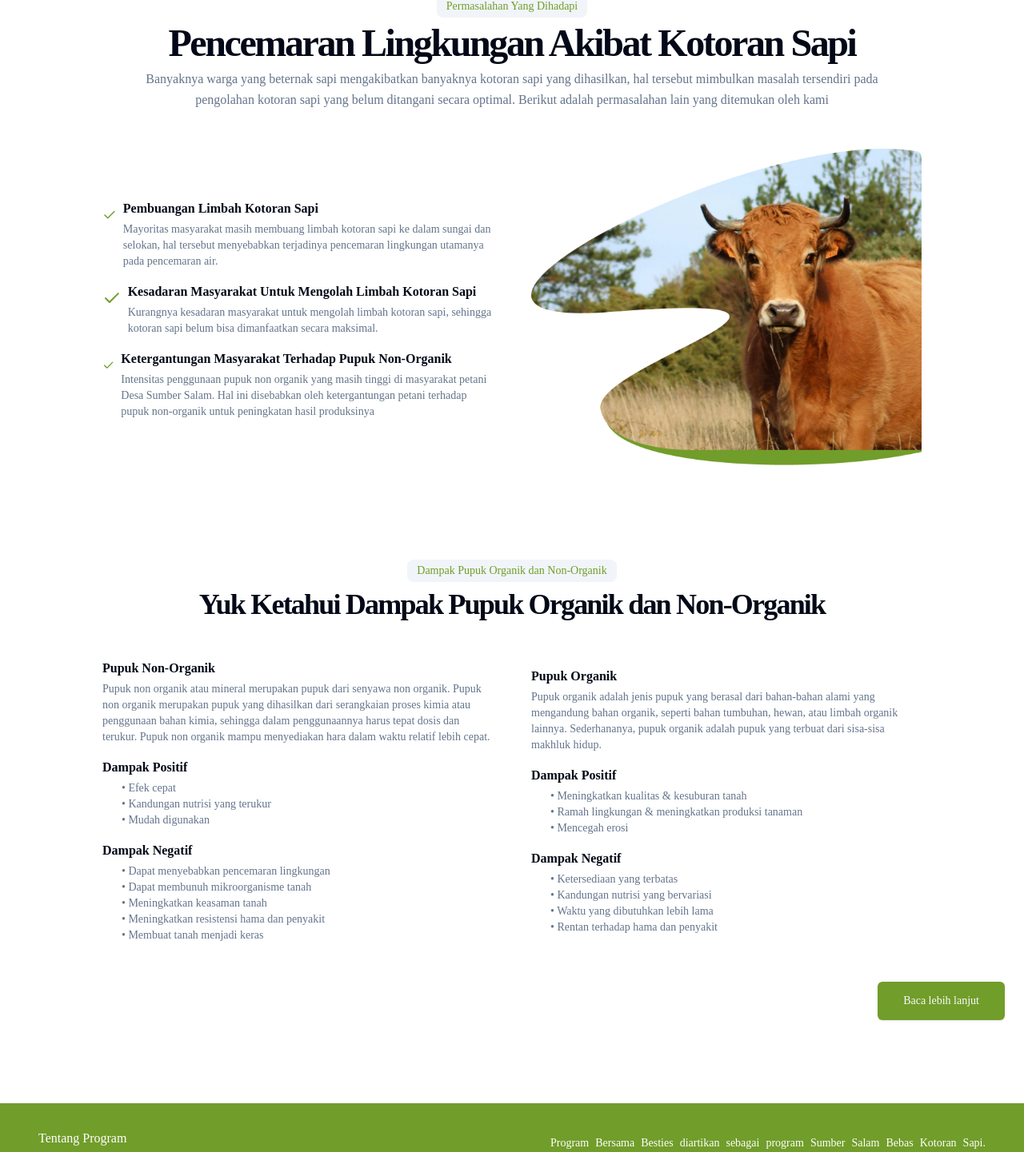
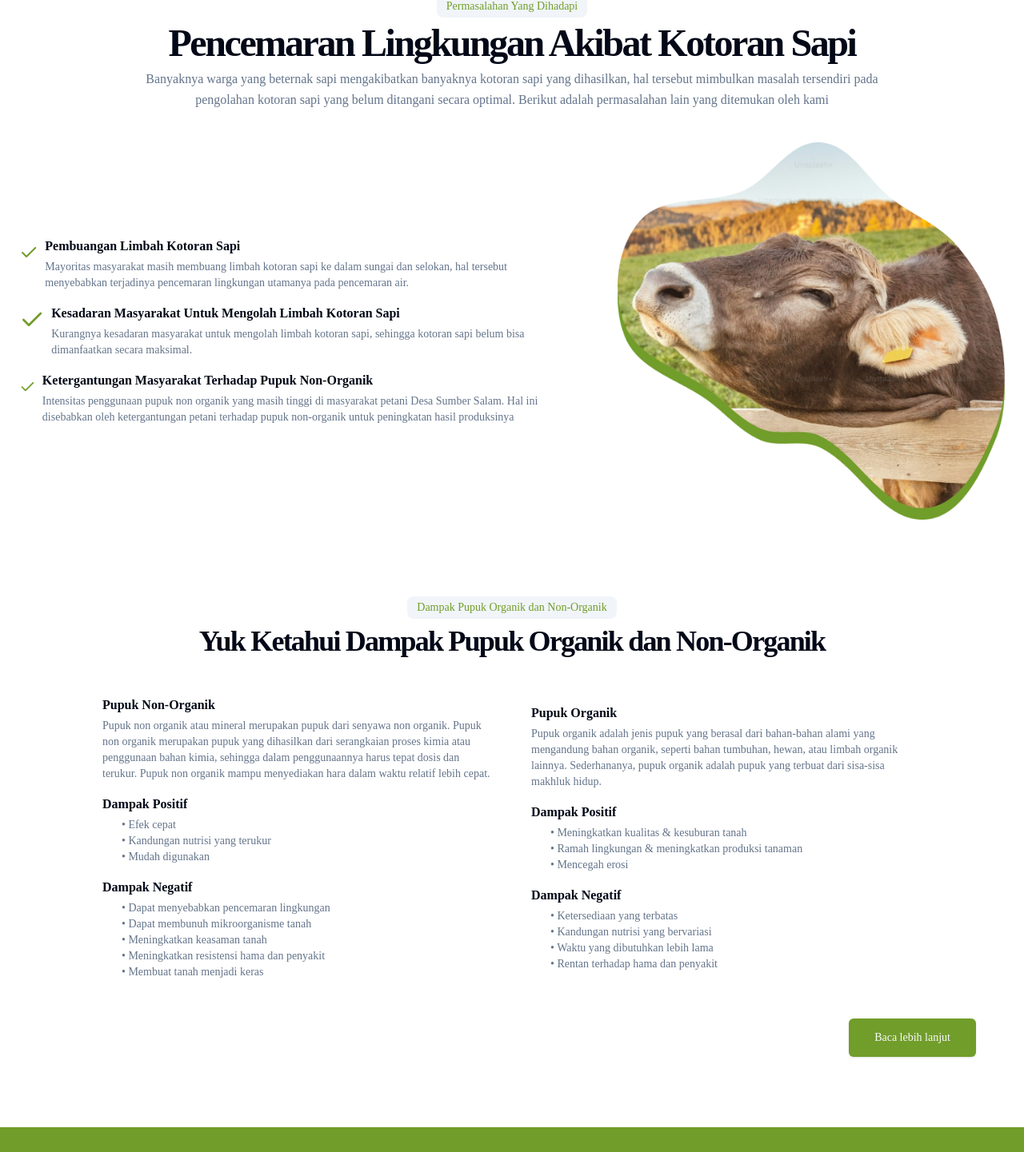
Before and after one commit to farisfadhail/bersama-besties, a Next.js app: page / in a window 1280 px wide. Shown: the part 940-2381 px from the top of the page at 80% size. Built offline with nearby package versions, Linux system fonts and the light colour scheme.

Commit message:
change problem picture

```diff
--- a/src/components/component/impact.jsx
+++ b/src/components/component/impact.jsx
@@ -16,7 +16,7 @@ export function Impact() {
 	};
 
 	return (
-		<section id="impact" className="w-full md:py-6 lg:py-8">
+		<section id="impact" className="w-full md:py-4 lg:py-6">
 			<div className="container px-4 md:px-6" data-aos="fade-up">
 				<div className="flex flex-col items-center justify-center space-y-4 text-center">
 					<div className="space-y-2">
@@ -115,7 +115,7 @@ export function Impact() {
 					<div
 						data-aos="fade-up"
 						data-aos-duration="500"
-						className="inline-flex h-10 md:h-12 items-center justify-center rounded-md bg-[#719D2A] px-6 md:px-8 text-sm font-medium text-primary-foreground shadow transition-colors hover:bg-[#719D2A]/80 focus-visible:outline-none focus-visible:ring-1 focus-visible:ring-ring disabled:pointer-events-none disabled:opacity-50 cursor-pointer"
+						className="inline-flex h-10 md:h-12 md:mr-9 items-center justify-center rounded-md bg-[#719D2A] px-6 md:px-8 text-sm font-medium text-primary-foreground shadow transition-colors hover:bg-[#719D2A]/80 focus-visible:outline-none focus-visible:ring-1 focus-visible:ring-ring disabled:pointer-events-none disabled:opacity-50 cursor-pointer"
 						onClick={() => handleOpenModal()}
 					>
 						Baca lebih lanjut
--- a/src/components/component/problem.jsx
+++ b/src/components/component/problem.jsx
@@ -22,8 +22,8 @@ export function Problem() {
 						</p>
 					</div>
 				</div>
-				<div className="mx-auto grid max-w-5xl items-center gap-6 py-12 lg:grid-cols-2 lg:gap-12">
-					<div className="flex flex-col justify-center space-y-4">
+				<div className="mx-auto flex flex-col md:flex-row max-w-7xl items-center gap-6 py-8 ">
+					<div className="flex flex-col justify-center space-y-4 md:pr-16">
 						<ul className="grid gap-4">
 							<li className="flex items-start gap-2" data-aos="fade-up">
 								<CheckIcon className="h-10 w-10" style={{ color: "#719D2A" }} />
@@ -61,7 +61,9 @@ export function Problem() {
 							</li>
 						</ul>
 					</div>
-					<Image src={problemImage} data-aos="fade-up" data-aos-duration="400" alt="Problem of Cow Dung" className="mx-auto overflow-hidden rounded-xl object-cover sm:w-full" />
+					<div className="md:w-9/12 my-2">
+						<Image src={problemImage} data-aos="fade-up" data-aos-duration="400" alt="Problem of Cow Dung" className="mx-auto overflow-hidden rounded-xl object-cover sm:w-full" />
+					</div>
 				</div>
 			</div>
 		</section>
--- a/src/components/component/program.jsx
+++ b/src/components/component/program.jsx
@@ -6,7 +6,7 @@ export function Program() {
 	return (
 		<section id="program" className=" pb-20 md:pb-32">
 			<div data-aos="fade-up">
-				<div className="w-full bg-[#719D2A] grid grid-cols-1 md:grid-cols-2 my-3 md:my-6 lg:my-12 place-items-center text-center md:text-left">
+				<div className="w-full bg-[#719D2A] grid grid-cols-1 md:grid-cols-2 my-3 md:my-6 lg:my-10 place-items-center text-center md:text-left">
 					<div className="mx-12 md:ms-12 my-6 md:my-8 " style={{ color: "white" }}>
 						<h2>Tentang Program</h2>
 						<h1 className=" text-3xl font-bold">Kenalan Lebih Dekat Dengan Program Bersama Besties</h1>
--- a/src/components/component/tutorial.jsx
+++ b/src/components/component/tutorial.jsx
@@ -2,7 +2,6 @@
 import { useState } from "react";
 import { Dialog, DialogContent } from "@/components/ui/dialog";
 import Image from "next/image";
-import heroImage from "../../../public/hero.png";
 import dekomposer from "../../../public/persiapan_larutan_dekomposer.jpg";
 import bahan from "../../../public/persiapan_bahan.jpg";
 import pencampuran from "../../../public/pencampuran.jpg";
```
Also changed, not shown: public/problem.png.
